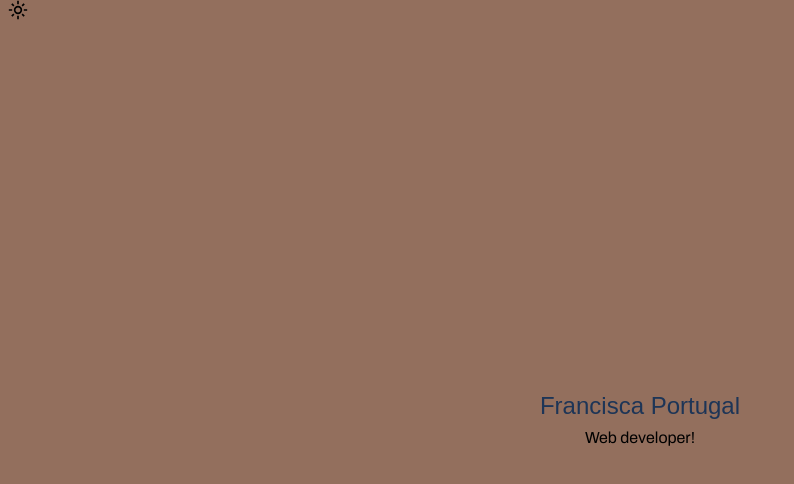
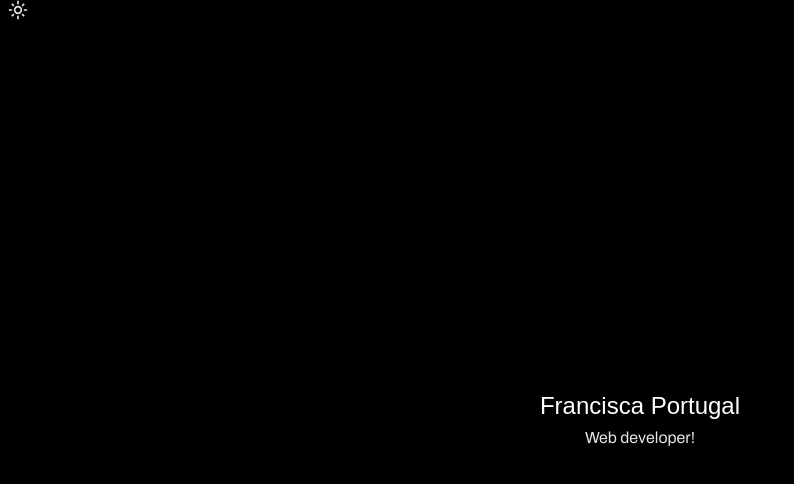
Before and after one commit to franpts2/franciscapt_portfolio, a React (Vite) app: page / in a window 1280 px wide. Shown: the top 484 px of the page, without its empty margins (0-794 px from the left). Built offline with nearby package versions, Linux system fonts and the light colour scheme; a web font is replaced by a local one.

Commit message:
feat(portfolio): Changed the dark mode palette

```diff
--- a/src/App.tsx
+++ b/src/App.tsx
@@ -9,7 +9,7 @@ const App = () => {
 				<h1 className="text-2xl font-family-heading text-primary-accent">
 					Francisca Portugal
 				</h1>
-				<p className="text-base font-family-body">Web developer!</p>
+				<p className="text-base font-family-body text-primary">Web developer!</p>
 			</div>
 		</>
 	);
--- a/src/ThemeSwitcher.tsx
+++ b/src/ThemeSwitcher.tsx
@@ -9,7 +9,7 @@ const ThemeSwitcher = () => {
 
     return (
         <div
-            className="text-ra-secondary-text cursor-pointer mx-2"
+            className="text-ra-secondary-text cursor-pointer mx-2 text-primary"
             onClick={toggleTheme}
         >
             {isDark ? (
--- a/src/style/index.css
+++ b/src/style/index.css
@@ -23,14 +23,16 @@
 }
 
 @layer base {
-	:root {
+	:root { /* light mode - beach */
 		--primary-bg: #faedcd;
 		--primary-accent: #457b9d;
+        --primary: #111113;
 	}
 
-    html.dark {
-		--primary-bg: #936f5d;
-		--primary-accent: #1d3557;
+    html.dark { /* dark mode - space */
+		--primary-bg: #000000;
+		--primary-accent: #ffffff;
+        --primary: #e5e5e5;
 	}
 }
 
@@ -42,6 +44,10 @@
 	.text-primary-accent {
 		color: var(--primary-accent);
 	}
+
+    .text-primary {
+		color: var(--primary);
+	}
 }
 
 body {
```
